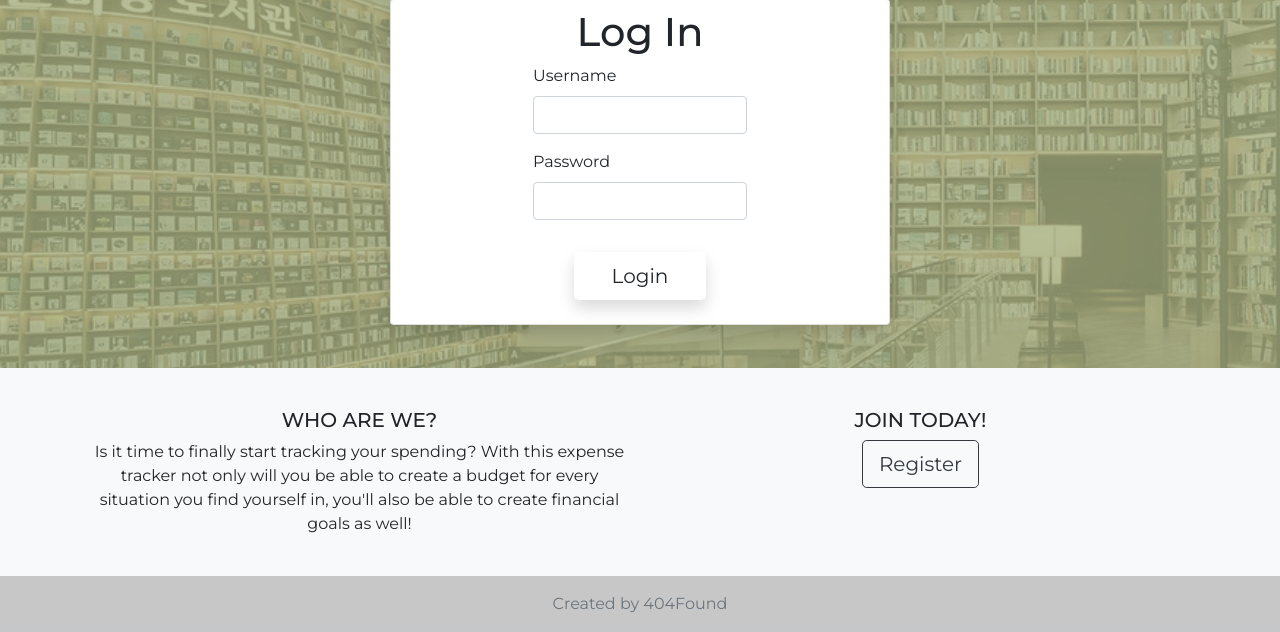
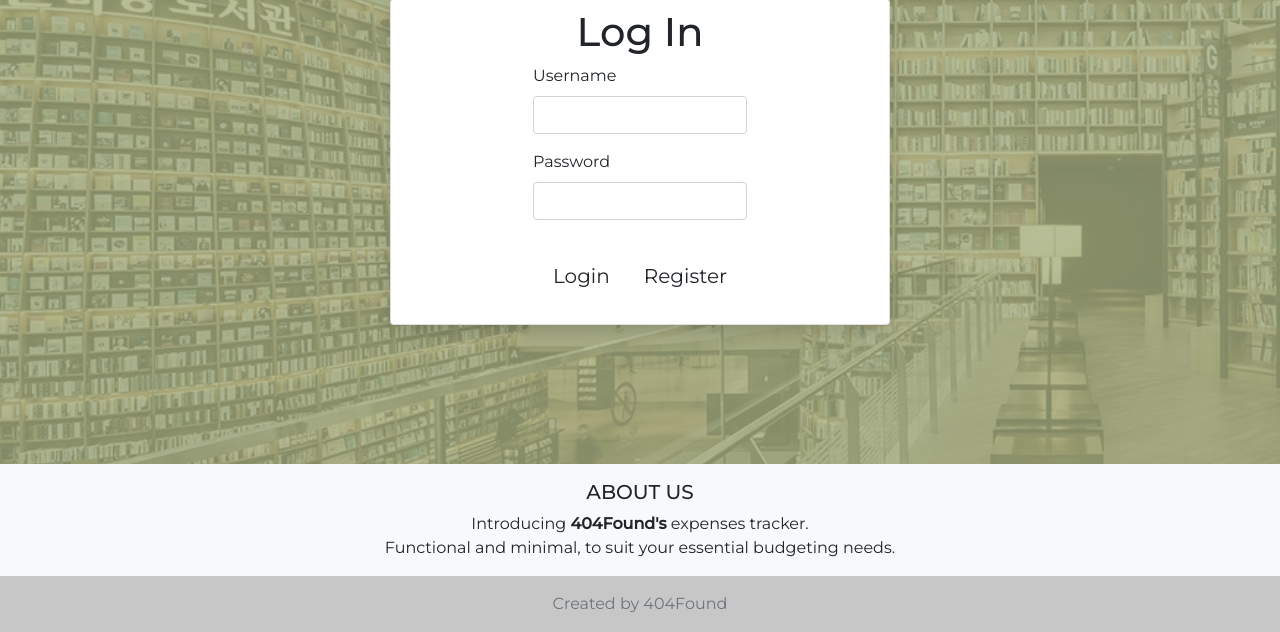
Before and after one commit to jcigama/final-project, a PHP site: page /views/login.html in a window 1280 px wide. Shown: the part 168-800 px from the top of the page. Run offline with PHP 8.4, Linux system fonts and the light colour scheme.

Commit message:
modified header and footer styling. moved register button next to login button

```diff
--- a/styles/general-styles.css
+++ b/styles/general-styles.css
@@ -17,10 +17,11 @@ nav {
 header {
     height: 50vh;
 }
+
 #header {
     /*background-image: url("../images/backgroundImage.png");*/
     background-image: url("../images/greenHeader.png");
-    width: 100%;
+    /*width: 90%;*/
 }
 
 #userWelcomeMessage {
@@ -32,3 +33,13 @@ header {
     background-color: #ACB48E;
     color: white;
 }
+
+.image {
+    position:relative;
+    text-align:center; // doesn't work as desired :(
+}
+
+.text {
+    position:absolute;
+    top:30px;
+}
--- a/views/login.html
+++ b/views/login.html
@@ -79,7 +79,8 @@
                          </div>
                      </div>
                      <div class="row justify-content-center">
-                         <button type="submit" class="w-25 my-3 btn btn-lg shadow">Login</button>
+                         <button type="submit" class="my-3 btn btn-lg">Login</button>
+                         <a href="register"><button type="button" class="my-3 btn btn-lg">Register</button></a>
                      </div>
                  </form>
             </div>
@@ -88,37 +89,30 @@
 
     <footer class="footer mt-auto pt-3 bg-light text-center fixed-bottom">
         <!-- Grid container -->
-        <div class="container p-4">
+        <div class="container d-none d-sm-block">
             <!--Grid row-->
             <div class="row">
+
                 <!--Grid column-->
-                <div class="col-lg-6 col-md-12 mb-4 mb-md-0">
-                    <h5 class="text-uppercase">Who are we?</h5>
-
+                <div class="col-md-12 mb-4 mb-md-0">
+                    <h5 class="text-uppercase">About us</h5>
+<!--                    <p>-->
+<!--                        Is it time to finally start tracking your spending? With this expense tracker not only will you be able to-->
+<!--                        create a budget for every situation you find yourself in, you'll also be able to create financial goals as-->
+<!--                        well!-->
+<!--                    </p>-->
                     <p>
-                        Is it time to finally start tracking your spending? With this expense tracker not only will you be able to
-                        create a budget for every situation you find yourself in, you'll also be able to create financial goals as
-                        well!
+                        Introducing <strong>404Found's</strong> expenses tracker. <br> Functional and minimal, to suit your essential budgeting needs.
                     </p>
                 </div>
-                <!--Grid column-->
-
-                <!--Grid column-->
-                <div class="col-lg-6 col-md-12 mb-4 mb-md-0">
-                    <h5 class="text-uppercase">Join Today!</h5>
-                    <a class="btn btn-outline-dark btn-lg" href="register" role="button">Register</a>
-                </div>
-                <!--Grid column-->
             </div>
-            <!--Grid row-->
         </div>
-        <!-- Grid container -->
 
         <!-- Copyright -->
         <div class="text-center p-3" style="background-color: rgba(0, 0, 0, 0.2);">
             <span class="text-muted">Created by 404Found</span>
         </div>
-        <!-- Copyright -->
+
     </footer>
 </body>
 </html>
```
Also changed, not shown: views/header.html (+10 -11 lines).
